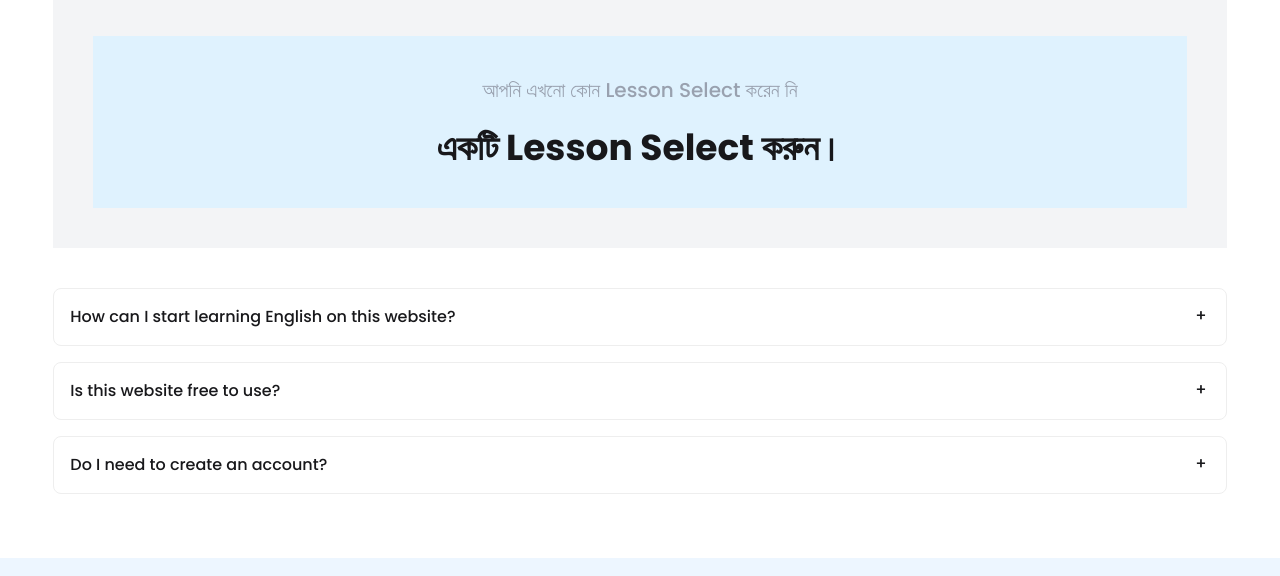
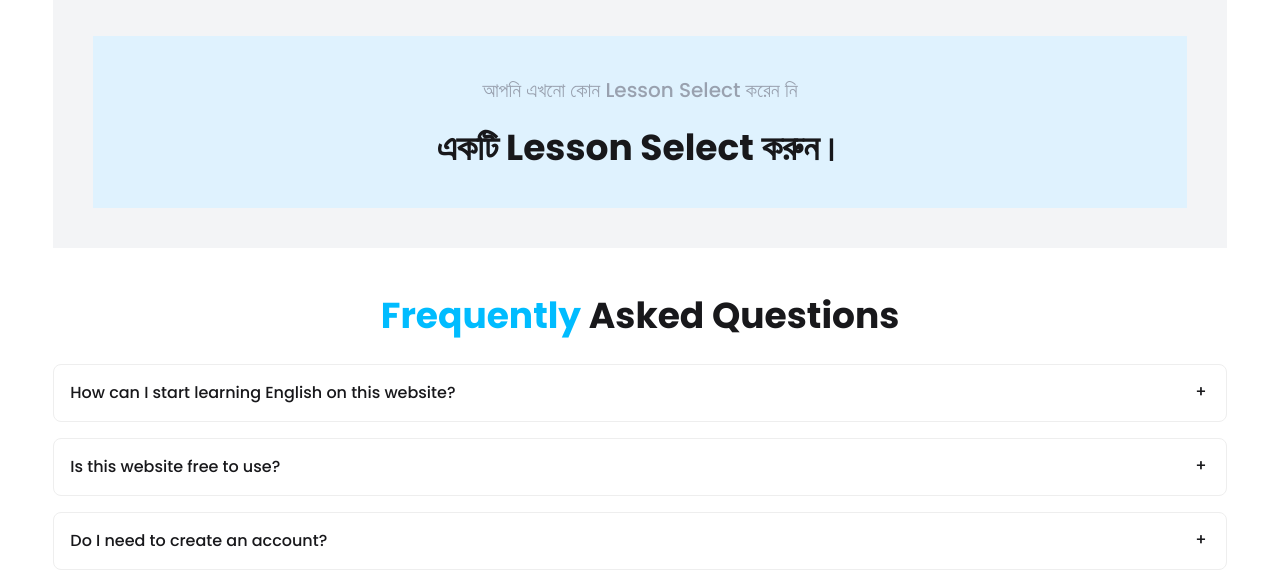
Before and after one commit to fahimnow/english-janala, a plain HTML site: page index.html in a window 1280 px wide. Shown: the part 865-1441 px from the top of the page. Drawn offline with nearby package versions, Linux system fonts and the light colour scheme; no server answers.

Commit message:
FAQ Added

```diff
--- a/index.html
+++ b/index.html
@@ -156,6 +156,14 @@
     </dialog>
 
     <!-- FAQ Section -->
+    <section class="mt-12">
+        <h2 class="text-4xl font-bold mb-7 text-center"><span class="text-sky-400">Frequently</span> Asked Questions
+        </h2>
+
+        <div id="level-container" class="flex gap-5 flex-wrap justify-center">
+        </div>
+    </section>
+
     <div class="w-11/12 mx-auto space-y-4 mb-16">
 
         <div class="collapse collapse-plus bg-base-100 border border-base-300">
```
